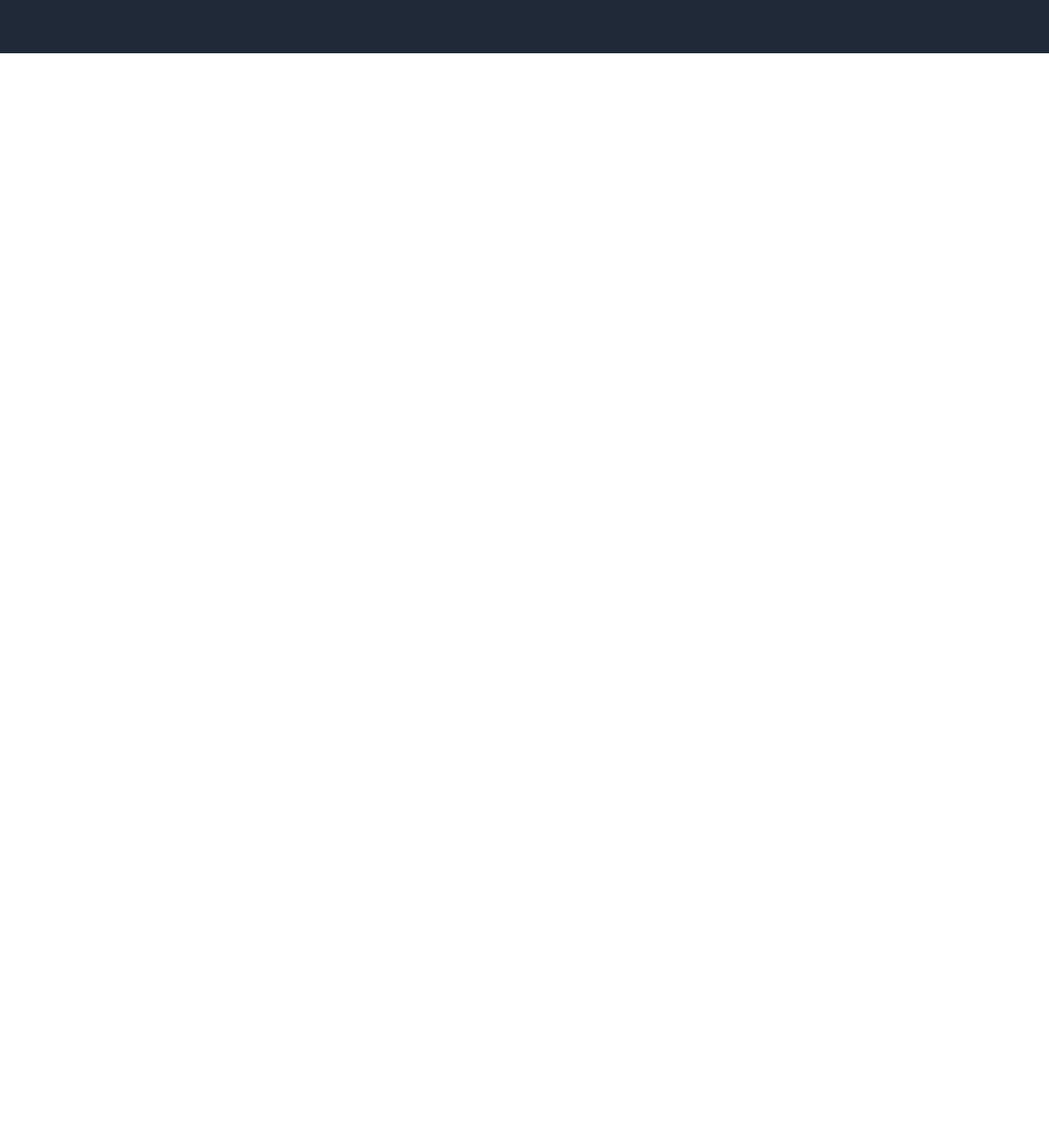
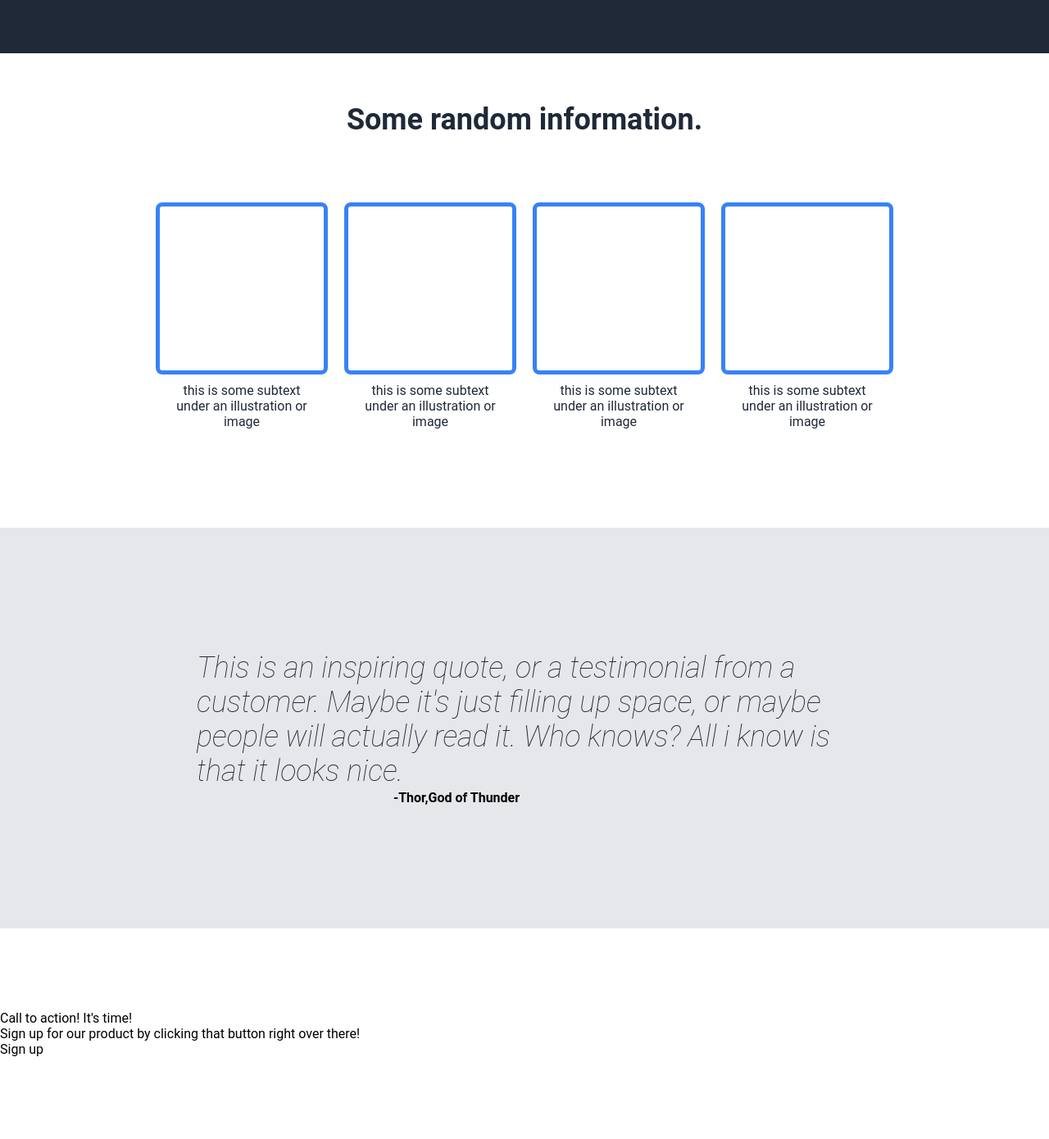
Before and after one commit to ShwetanshuGoel/LandingPage, a plain HTML site: page index.html in a window 1280 px wide. Shown: the part 600-1990 px from the top of the page at 82% size. Before the commit the page ends 800 px from the top, so only its background shows below. Drawn offline with Linux system fonts and the light colour scheme.

Commit message:
Add index.html and style.css files

```diff
--- a/index.html
+++ b/index.html
@@ -27,5 +27,44 @@
             <div class="rtext1">this is a place holder for an image</div>
         </div>
     </div>
+    <div class="contentbox2">
+        <div class="randominformation">Some random information.</div>
+        <div class="frames-section">
+            <div class="frame">
+               <div class="frame-border"></div>
+               <div class="frame-content">this is some subtext under an illustration or image</div>
+            </div>
+            <div class="frame">
+               <div class="frame-border"></div>
+               <div class="frame-content">this is some subtext under an illustration or image</div>
+            </div>
+            <div class="frame">
+               <div class="frame-border"></div>
+               <div class="frame-content">this is some subtext under an illustration or image</div>
+            </div>
+            <div class="frame">
+               <div class="frame-border"></div>
+               <div class="frame-content">this is some subtext under an illustration or image</div>
+            </div>
+        </div>
+    </div>
+    <div class="contentbox3">
+        <div class="quote">This is an inspiring quote, or a testimonial from a customer.
+            Maybe it's just filling up space, or maybe people will actually read it. Who knows? All i know
+            is that it looks nice.
+        </div>
+        <div class="thor">-Thor,God of Thunder</div>
+    </div>
+    <div class="contentbox4">
+        <div class="bluebox">
+            <div class="bbcontent">
+                <div class="bbtext1">Call to action! It's time!</div>
+                <div class="bbtext2">Sign up for our product by clicking that button right over there!</div>
+            </div>
+            <div class="bbsignup">
+                <div class="bbbutton">Sign up</div>
+            </div>
+        </div>
+    </div>
 </body>
 </html>
--- a/style.css
+++ b/style.css
@@ -1,7 +1,7 @@
 body {
     height: 100vh;
     margin: 0;
-    overflow: hidden;
+    overflow: visible;
     font-family: Roboto,sans-serif;
     display: flex;
     flex-direction: column;
@@ -38,8 +38,6 @@ ul {
     background-color: #1F2937;
     color: #E5E7EB;
     font-size: 18px;
-    border-color: red;
-    border-width: 2px;
 }
 
 .awesome {
@@ -65,6 +63,8 @@ ul {
     width: 500px;
     background-color: grey;
     align-items: center;
+    justify-content: center;
+    text-align: center;
 }
 
 .signup {
@@ -73,3 +73,88 @@ ul {
     height: 30px;
     background-color: #3882F6;
 }
+
+
+.contentbox2 {
+
+    display: flex;
+    padding-top: 60px;
+    padding-bottom: 100px;
+    flex-direction: column;
+    color: #1F2937;
+}
+
+.randominformation {
+    font-size: 36px;
+    font-weight: bolder;
+    align-self: center;
+    padding-bottom: 60px;
+}
+
+.frames-section {
+
+    display: flex;
+    flex-direction: row;
+    justify-content: center;
+    padding: 20px 0;
+}
+
+.frame {
+    display: flex;
+    flex-direction: column;
+    align-items: center;
+    text-align: center;
+
+}
+
+.frame-border {
+    width: 200px;
+    height: 200px;
+    border: 5px solid #3882F6;
+    background-color: white;
+    margin: 0 10px;
+    border-radius: 8px;
+}
+
+.frame-content {
+    padding-top: 10px;
+    width: 180px;
+    align-self: center;
+}
+
+.contentbox3 {
+
+    display: flex;
+    flex-direction: column;
+    background-color: #E5E7EB;
+    padding-top: 150px;
+    padding-bottom: 150px;
+    align-items: center;
+}
+
+.quote {
+    width: 800px;
+    height: 170px;
+    font-size: 36px;
+    font-style: italic;
+    font-weight: lighter;
+    color: #1F2937;
+}
+
+.thor {
+    width: 800px;
+    margin-left: auto;
+    font-weight: bolder;
+}
+
+.contentbox4 {
+    padding-top: 100px;
+    padding-bottom: 100px;
+}
+
+.blueblox {
+    display: flex;
+    flex-direction: column;
+    width: 1000px;
+    background-color: #3882F6;
+}
```
